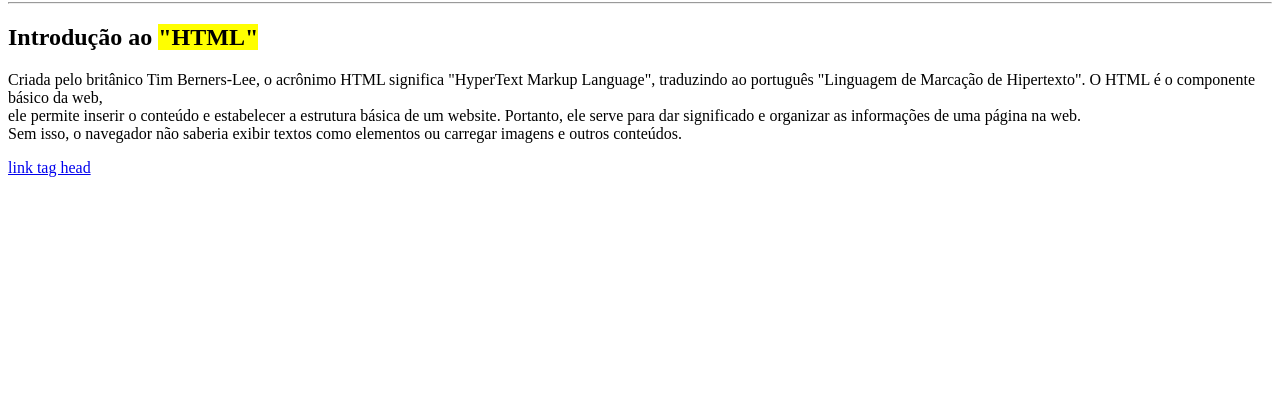
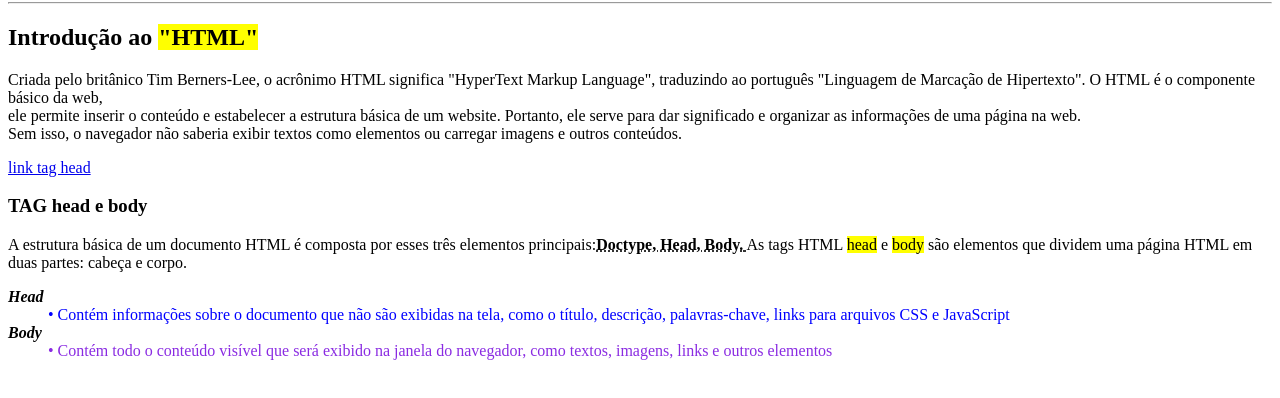
Before and after one commit to volibuilder/web_tags_html, a plain HTML site: page index.html in a window 1280 px wide. Shown: the part 78-476 px from the top of the page. Drawn offline with Linux system fonts and the light colour scheme.

Commit message:
atualizacao2

```diff
--- a/index.html
+++ b/index.html
@@ -9,9 +9,7 @@
 
 
 <body>
-    <h1>
-        LINGUAGEM DE MARCAÇÃO <i>HTML</i>
-    </h1><hr>
+    <h1>LINGUAGEM DE MARCAÇÃO <i>HTML</i> </h1><hr>
     <h2>
         Introdução ao <mark>"HTML"</mark>
     </h2>
@@ -22,7 +20,24 @@
          como elementos ou carregar imagens e outros conteúdos.
     </p>
     <a href="//www.w3schools.com/html/html_head.asp" target="_blank">link tag head</a>
+    <h3>TAG head e body</h3>
+    <p>
+        A estrutura básica de um documento HTML é composta por esses três elementos principais:<abbr title="Elementos que compõem a estrutura básica de um página HTML"><strong>Doctype, Head, Body.</strong> </abbr>
+        As tags HTML <mark>head</mark> e <mark>body</mark> são elementos que dividem uma página HTML em duas partes: cabeça e corpo.
+    </p>
+    <dl> <!--Lista descritiva em HTML: https://www.w3schools.com/html/html_lists_other.asp e Tabela de Simbolos HTML https://symbl.cc/pt/html-entities/ -->
+        <dt><strong><i>Head</i></strong></dt>
+            <dd style="color: blue;">&#8226; Contém informações sobre o documento que não são exibidas na tela, como o título, descrição,
+                 palavras-chave, links para arquivos CSS e JavaScript </dd>
+        <dt><strong><i>Body</i></strong></dt>
+            <dd style="color: blueviolet;">&#8226; Contém todo o conteúdo visível que será exibido na janela do navegador, como textos, imagens, links e outros elementos</dd>
+    </dl>
+    <p>
 
+    </p>
+    <h3>
+
+    </h3>
 
 </body>
 </html>
```
